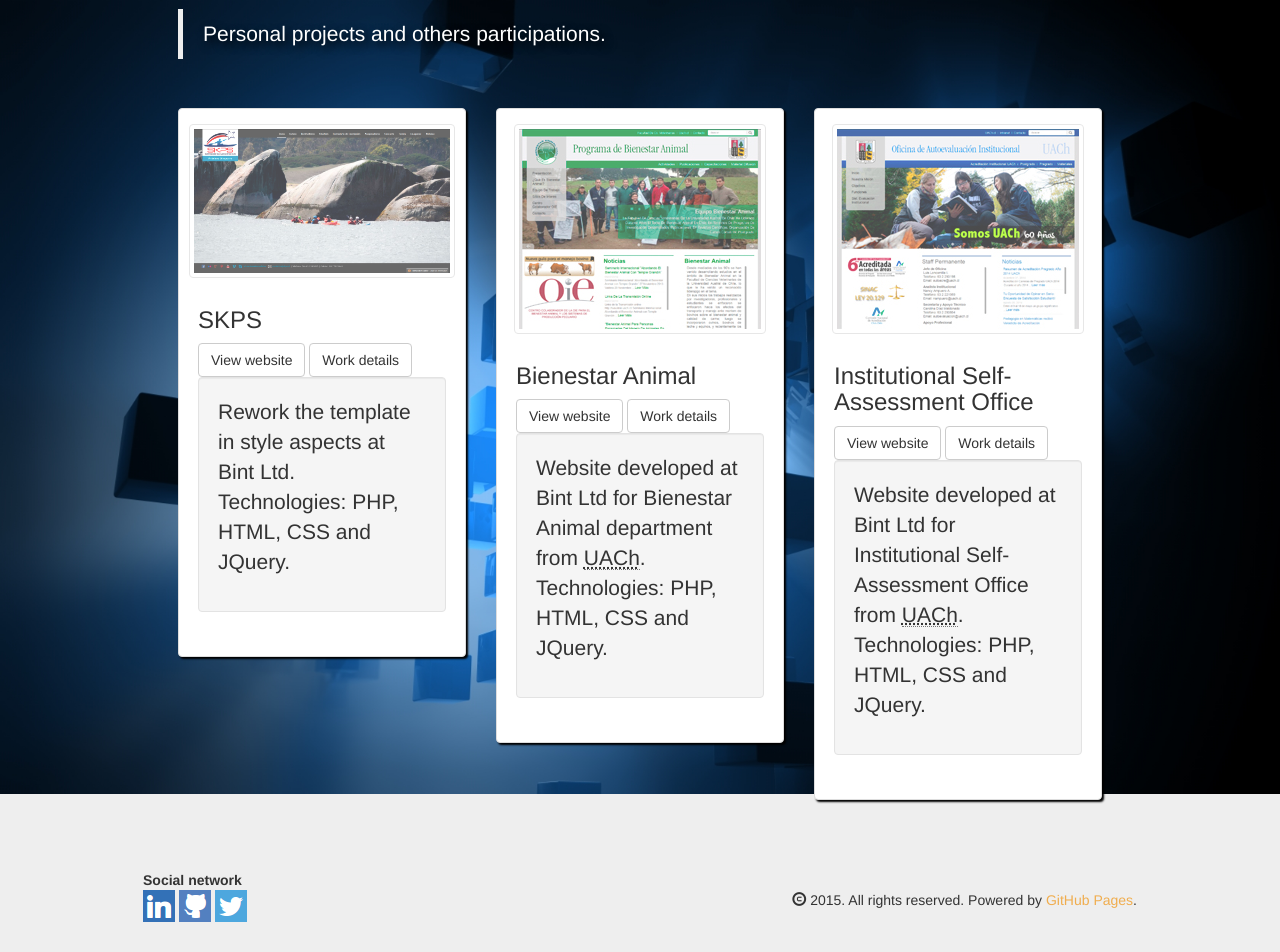
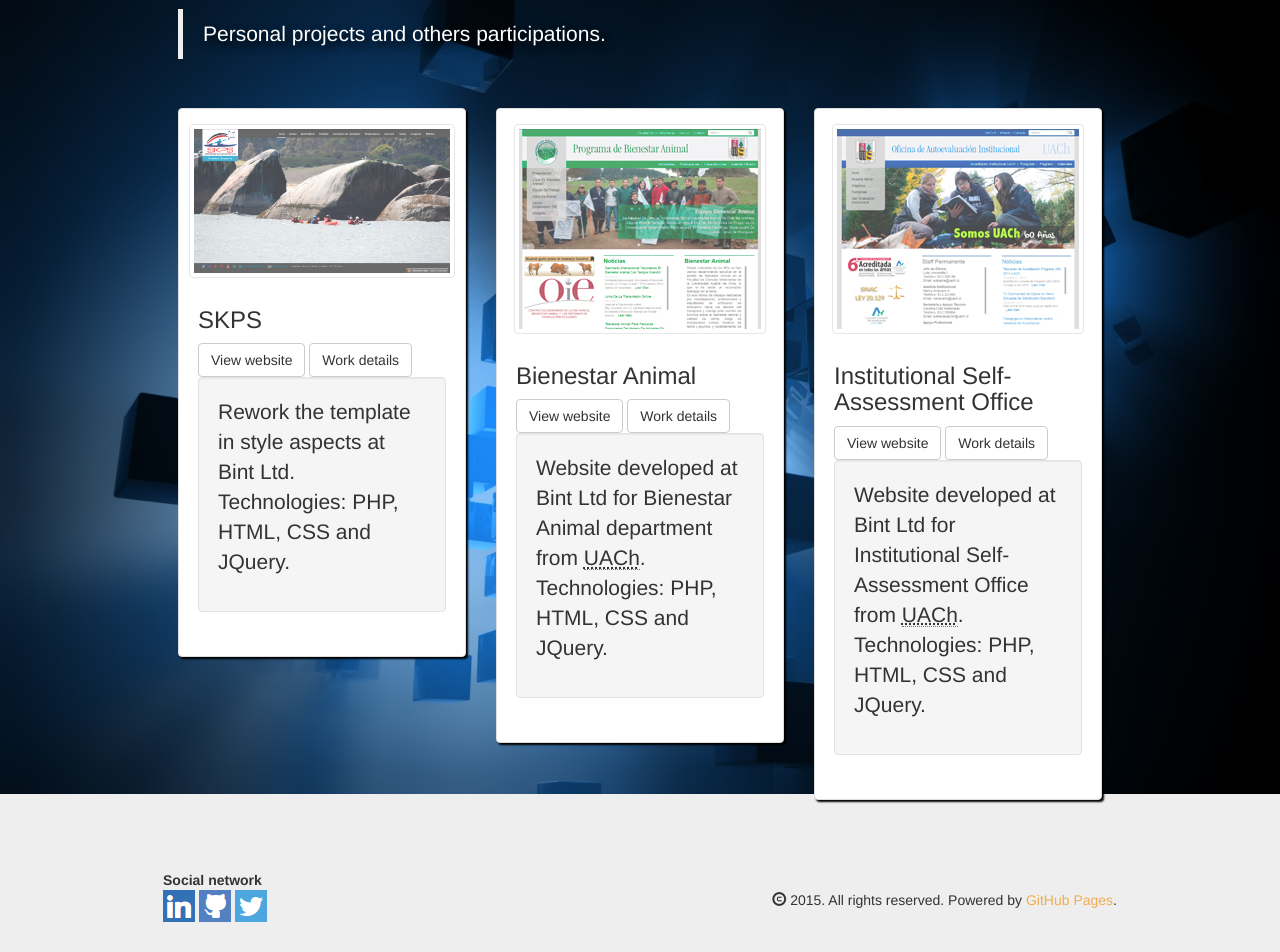
Before and after one commit to nicoaravena/nicoaravena.github.io, a Jekyll site: the page built from index.html, in a window 1280 px wide. Shown: the part 1013-1965 px from the top of the page. Built offline with Jekyll 4.4.1, drawn with Linux system fonts in a browser that asks for light colours; nearby versions of some CDN libraries; Markdown is read by kramdown in place of the engine named in the settings; the list of posts is cut into pages by our own code; comment, search, counter and statistics services are not loaded.

Commit message:
footer padding

```diff
--- a/public/css/style.css
+++ b/public/css/style.css
@@ -108,7 +108,7 @@ a, a:hover, a:visited, a:focus {
 }
 
 .footer .footer-content{
-	padding: 20px 15px;
+	padding: 20px 35px;
 	padding-bottom: 10px;
 	background: #eee;
 	margin: auto;
```
